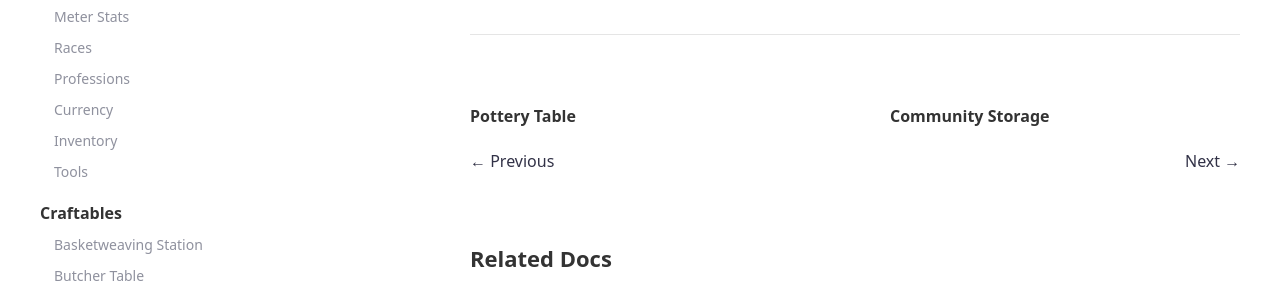
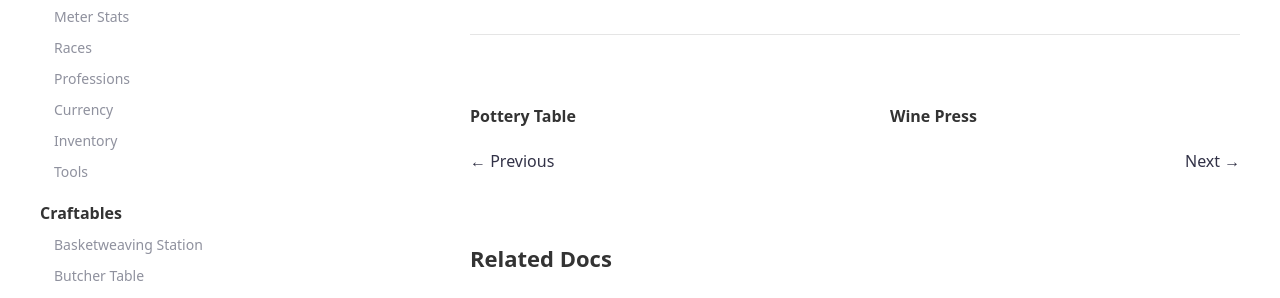
Before and after one commit to SLColonies/Public, a Jekyll site: the page built from _docs/smelter.md, in a window 1280 px wide and 900 px high, scrolled down 1185 px. Shown: the part 280-578 px from the top of the window. Built offline with Jekyll 4.4.1, drawn with Linux system fonts in a browser that asks for light colours; comment, search, counter and statistics services are not loaded.

Commit message:
Update navigation_docs.yml

```diff
--- a/_data/navigation_docs.yml
+++ b/_data/navigation_docs.yml
@@ -28,6 +28,7 @@
   - barrels
   - pottery
   - smelter
+  - wine
 - title: Essentials
   docs:
   - community
```
